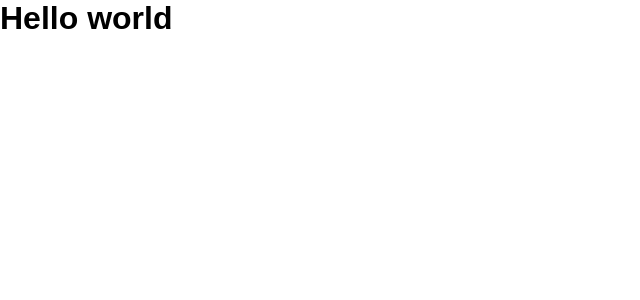
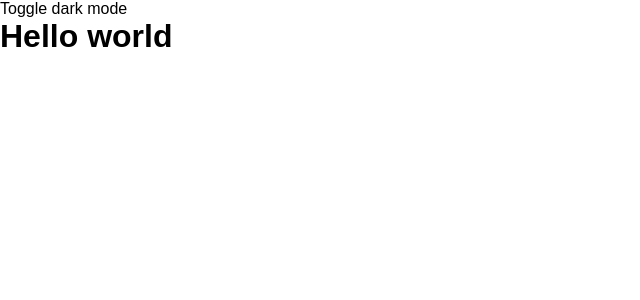
Before and after one commit to purplevarun/purplevarun.github.io, a React (Vite) app: page / in a window 1280 px wide. Shown: the top 300 px of the page, without its empty margins (0-640 px from the left). Built offline with nearby package versions, Linux system fonts and the light colour scheme.

Commit message:
[feat] add dark mode

```diff
--- a/package.json
+++ b/package.json
@@ -11,12 +11,11 @@
         "build": "tsc && vite build",
         "lint": "eslint . --ext ts,tsx --report-unused-disable-directives --max-warnings 0",
         "preview": "vite preview",
-        "format": "prettier . --write"
+        "format": "prettier . --write",
+        "cleanup": "rm -rf node_modules yarn.lock && yarn"
     },
     "dependencies": {
-        "@preact/signals": "^1.2.2",
         "@testing-library/react": "^14.1.2",
-        "preact": "^10.19.3",
         "react": "^18.2.0",
         "react-dom": "^18.2.0",
         "sass": "^1.69.6"
--- /dev/null
+++ b/src/App.style.ts
@@ -0,0 +1,10 @@
+const TRANSITION = '1.5s'
+const BLACK = 'black'
+const WHITE = 'white'
+const appStyle = (darkMode: boolean) => ({
+    transition: TRANSITION,
+    background: darkMode ? BLACK : WHITE,
+    color: darkMode ? WHITE : BLACK,
+    minHeight: '100vh',
+})
+export { appStyle }
--- a/src/App.tsx
+++ b/src/App.tsx
@@ -1,11 +1,17 @@
+import Home from './Home.tsx'
+import LoaderScreen from './Loader/LoaderScreen.tsx'
 import useLoader from './Loader/LoaderHook.tsx'
-import LoaderScreen from './Loader/LoaderScreen.tsx'
+import Layout from './Layout.tsx'
 
 const App = () => {
     const loaded = useLoader()
 
     if (loaded) {
-        return <h1>Hello world</h1>
+        return (
+            <Layout>
+                <Home />
+            </Layout>
+        )
     } else {
         return <LoaderScreen />
     }
--- /dev/null
+++ b/src/DarkMode/DarkModeContext.tsx
@@ -0,0 +1,5 @@
+import { createContext } from 'react'
+import DarkModeData from './DarkModeData.tsx'
+
+const DarkModeContext = createContext({} as ReturnType<typeof DarkModeData>)
+export default DarkModeContext
--- /dev/null
+++ b/src/DarkMode/DarkModeData.tsx
@@ -0,0 +1,8 @@
+import { useState } from 'react'
+
+const DarkModeData = () => {
+    const [darkMode, setDarkMode] = useState(false)
+    const toggleDarkMode = () => setDarkMode((value) => !value)
+    return { darkMode, toggleDarkMode }
+}
+export default DarkModeData
--- /dev/null
+++ b/src/DarkMode/DarkModeHook.tsx
@@ -0,0 +1,7 @@
+import { useContext } from 'react'
+import DarkModeContext from './DarkModeContext.tsx'
+
+const useDarkMode = () => {
+    return useContext(DarkModeContext)
+}
+export default useDarkMode
--- /dev/null
+++ b/src/DarkMode/DarkModeProvider.tsx
@@ -0,0 +1,13 @@
+import DarkModeData from './DarkModeData.tsx'
+import DarkModeContext from './DarkModeContext.tsx'
+import { ReactNode } from 'react'
+
+const DarkModeProvider = ({ children }: { children: ReactNode }) => {
+    const data = DarkModeData()
+    return (
+        <DarkModeContext.Provider value={data}>
+            {children}
+        </DarkModeContext.Provider>
+    )
+}
+export default DarkModeProvider
--- /dev/null
+++ b/src/Home.tsx
@@ -0,0 +1,12 @@
+import useDarkMode from './DarkMode/DarkModeHook.tsx'
+
+const Home = () => {
+    const { toggleDarkMode } = useDarkMode()
+    return (
+        <div>
+            <div onClick={toggleDarkMode}>Toggle dark mode</div>
+            <h1>Hello world</h1>
+        </div>
+    )
+}
+export default Home
--- /dev/null
+++ b/src/Layout.tsx
@@ -0,0 +1,9 @@
+import { ReactNode } from 'react'
+import useDarkMode from './DarkMode/DarkModeHook.tsx'
+import { appStyle } from './App.style.ts'
+
+const Layout = ({ children }: { children: ReactNode }) => {
+    const { darkMode } = useDarkMode()
+    return <div style={appStyle(darkMode)}>{children}</div>
+}
+export default Layout
--- a/src/main.sass
+++ b/src/main.sass
@@ -1,5 +1,6 @@
 *
-    margin: 0px
-    padding: 0px
-    border: 0px
-    font-family: sans-serif
+  margin: 0
+  padding: 0
+  border: 0
+  font-family: sans-serif
+  user-select: none
--- a/src/main.tsx
+++ b/src/main.tsx
@@ -2,9 +2,12 @@ import React from 'react'
 import ReactDOM from 'react-dom/client'
 import App from './App.tsx'
 import './main.sass'
+import DarkModeProvider from './DarkMode/DarkModeProvider.tsx'
 
 ReactDOM.createRoot(document.getElementById('root')!).render(
     <React.StrictMode>
-        <App />
+        <DarkModeProvider>
+            <App />
+        </DarkModeProvider>
     </React.StrictMode>
 )
```
